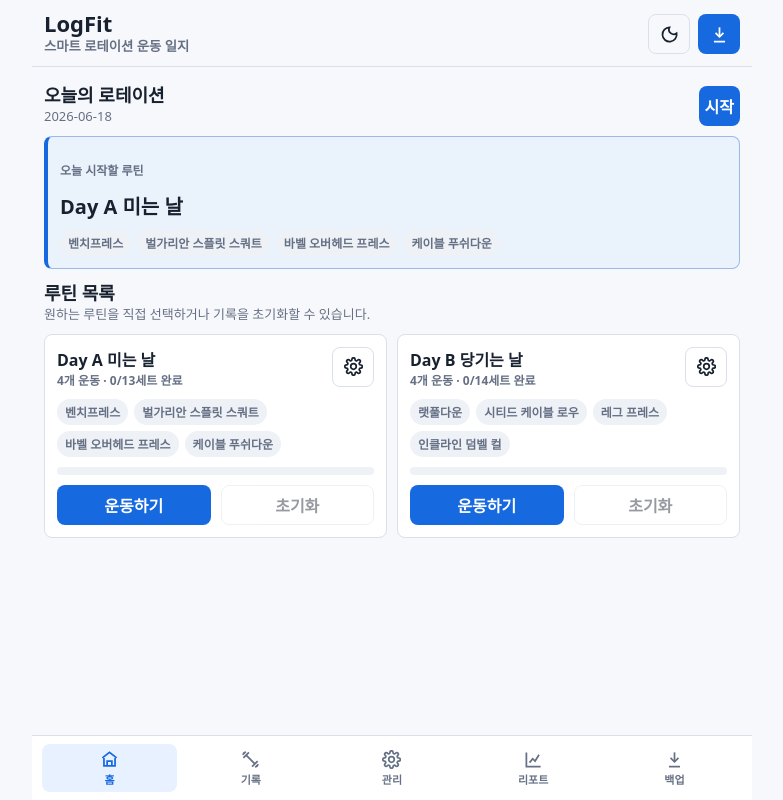
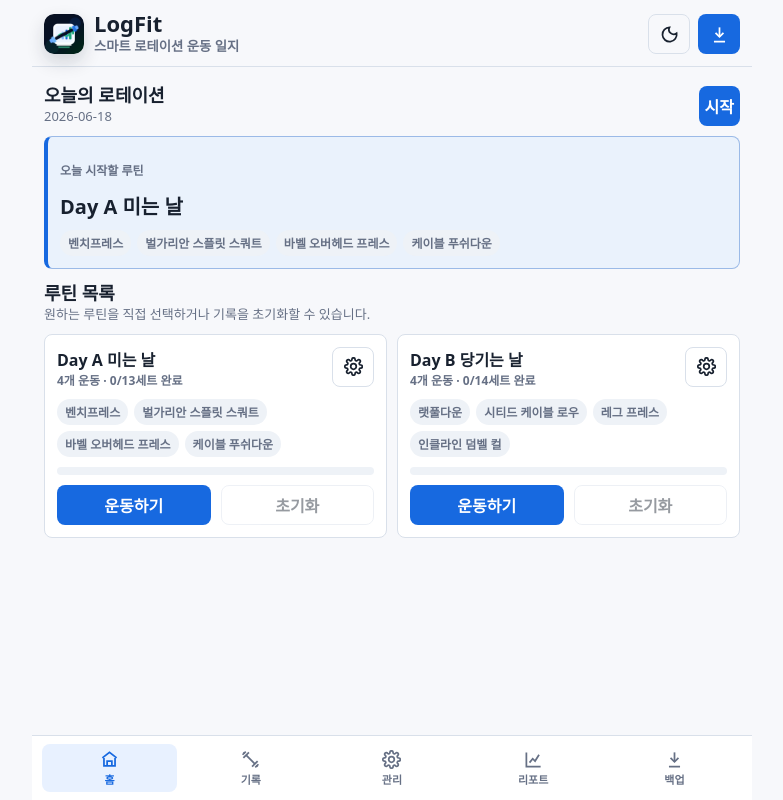
Before and after one commit to rlatjd1f/LogFit, a plain HTML site: page code_artifact.html in a window 1280 px wide. Shown: the whole page, without its empty margins (248-1031 px from the left). Drawn offline with nearby package versions, Linux system fonts and the light colour scheme.

Commit message:
style: 헤더 브랜드 아이콘 추가

```diff
--- a/code_artifact.html
+++ b/code_artifact.html
@@ -98,6 +98,14 @@
       border-bottom: 1px solid var(--line);
     }
     .brand { display: flex; align-items: center; justify-content: space-between; gap: 10px; }
+    .brand-mark { display: flex; align-items: center; gap: 10px; min-width: 0; }
+    .brand-icon {
+      width: 40px;
+      height: 40px;
+      border-radius: 10px;
+      box-shadow: 0 8px 18px rgba(15, 23, 42, .16);
+      flex: 0 0 auto;
+    }
     .brand h1 { margin: 0; font-size: 22px; line-height: 1; }
     .brand small { color: var(--muted); font-weight: 750; }
     .toolbar { display: flex; gap: 8px; align-items: center; }
@@ -272,9 +280,12 @@
   <div class="app" id="app">
     <header class="topbar">
       <div class="brand">
-        <div>
-          <h1>LogFit</h1>
-          <small id="subtitle">스마트 로테이션 운동 일지</small>
+        <div class="brand-mark">
+          <img class="brand-icon" src="./icon-192.png" alt="" width="40" height="40">
+          <div>
+            <h1>LogFit</h1>
+            <small id="subtitle">스마트 로테이션 운동 일지</small>
+          </div>
         </div>
         <div class="toolbar">
           <button class="icon-btn ghost" id="themeBtn" title="테마 전환" aria-label="테마 전환"></button>
```
